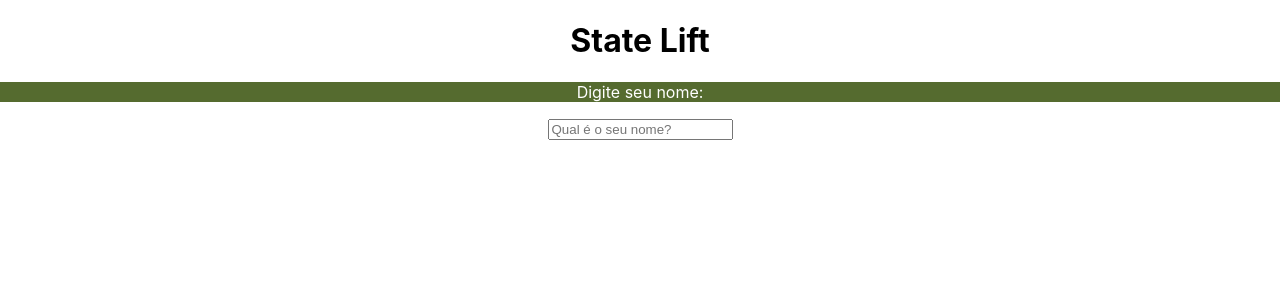
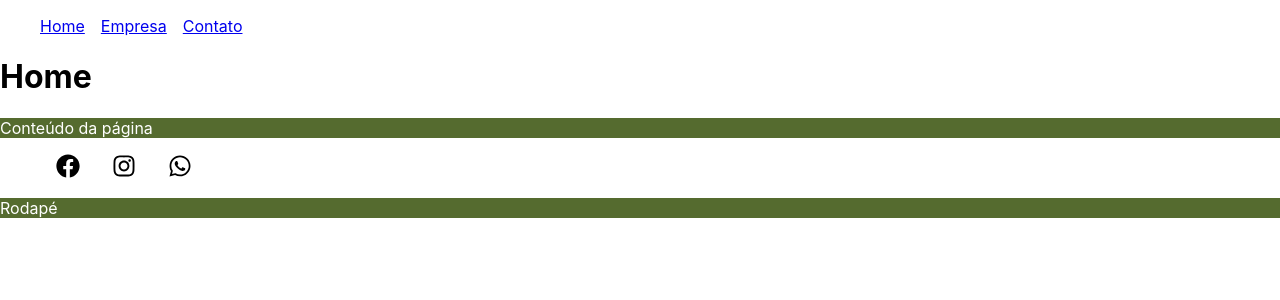
Before and after one commit to andreaugusto-sourc/aprendendoReact, a React (Create React App) app: page / in a window 1280 px wide. Shown: the top 300 px of the page. Built offline with nearby package versions, Linux system fonts and the light colour scheme.

Commit message:
React Routes e React Icons

```diff
--- a/package.json
+++ b/package.json
@@ -8,7 +8,9 @@
     "@testing-library/user-event": "^13.5.0",
     "react": "^18.2.0",
     "react-dom": "^18.2.0",
-    "react-scripts": "5.0.1",
+    "react-icons": "^4.7.1",
+    "react-router-dom": "^6.8.1",
+    "react-scripts": "^5.0.1",
     "web-vitals": "^2.1.4"
   },
   "scripts": {
--- a/src/App.js
+++ b/src/App.js
@@ -1,16 +1,22 @@
+import { BrowserRouter as Router, Routes, Route} from 'react-router-dom';
 import './App.css';
-import { useState } from 'react';
-import SeuNome from './components/SeuNome';
-import Saudacao from './components/Saudacao';
+import Home from './pages/Home';
+import Contato from './pages/Contato';
+import Empresa from './pages/Empresa';
+import NavBar from './components/layout/NavBar';
+import Footer from './components/layout/Footer';
 
 function App() {
-  const [nome,setNome] = useState();
   return (
-    <div className="App">
-      <h1>State Lift</h1>
-      <SeuNome setNome={setNome}/>
-      <Saudacao nome={nome} />
-    </div>
+    <Router>
+      <NavBar />
+        <Routes>
+            <Route exact path="/" element={<Home />} />
+            <Route  path="/empresa" element={<Empresa />} />
+            <Route  path="/contato" element={<Contato />} />
+        </Routes>
+        <Footer />
+    </Router>
   );
 }
 
--- /dev/null
+++ b/src/components/layout/Footer.js
@@ -0,0 +1,16 @@
+import { FaFacebook, FaInstagram, FaWhatsapp } from 'react-icons/fa';
+import styles from './Footer.module.css';
+function Footer(){
+    return (
+        <footer>
+            <ul className={styles.social_list}>
+                <li><FaFacebook/></li>
+                <li><FaInstagram/></li>
+                <li><FaWhatsapp/></li>
+            </ul>
+            <p>Rodapé</p>
+        </footer>
+    );
+}
+
+export default Footer;
--- /dev/null
+++ b/src/components/layout/Footer.module.css
@@ -0,0 +1,12 @@
+.social_list{
+    display: flex;
+    align-items: center;
+    list-style: none;
+}
+.social_list li{
+    margin: 0 1em;
+}
+.social_list svg{
+    font-size: 1.5rem;
+    cursor: pointer;
+}
--- /dev/null
+++ b/src/components/layout/NavBar.js
@@ -0,0 +1,19 @@
+import { Link } from 'react-router-dom';
+import styles from './NavBar.module.css';
+function NavBar() {
+    return(
+        <ul className={styles.list}>
+            <li className={styles.item}>
+                <Link to="/">Home</Link>
+            </li>
+            <li className={styles.item}>
+                <Link to="/empresa">Empresa</Link>
+            </li>
+            <li className={styles.item}>
+                <Link to="/contato">Contato</Link>
+            </li>
+        </ul>
+    )
+}
+
+export default NavBar;
--- /dev/null
+++ b/src/components/layout/NavBar.module.css
@@ -0,0 +1,7 @@
+.list{
+    display: flex;
+    list-style: none;
+}
+.item{
+    margin-right: 1em;
+}
--- /dev/null
+++ b/src/pages/Contato.js
@@ -0,0 +1,10 @@
+function Contato () {
+    return(
+        <>
+        <h1>Contato</h1>
+        <p>Conteúdo da página</p>
+        </>
+    );
+}
+
+export default Contato;
--- /dev/null
+++ b/src/pages/Empresa.js
@@ -0,0 +1,10 @@
+function Empresa(){
+    return(
+        <>
+        <h1>Empresa</h1>
+        <p>Conteúdo da página</p>
+        </>
+    );
+}
+
+export default Empresa;
--- /dev/null
+++ b/src/pages/Home.js
@@ -0,0 +1,10 @@
+function Home(){
+    return(
+        <>
+        <h1>Home</h1>
+        <p>Conteúdo da página</p>
+        </>
+    );
+}
+
+export default Home;
```
Also changed, not shown: 1 other file (tests, documents, lock files or other folders).
